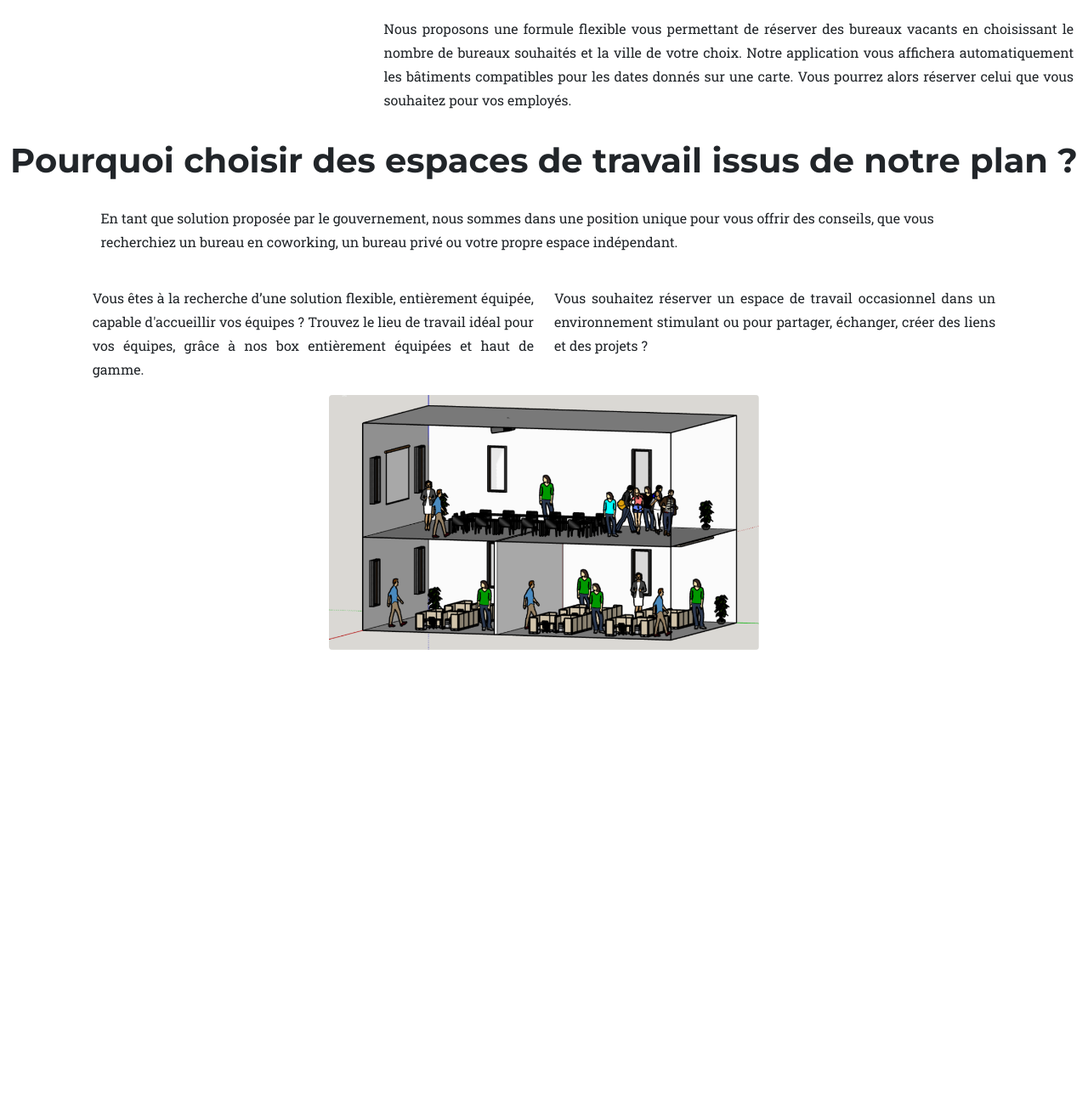
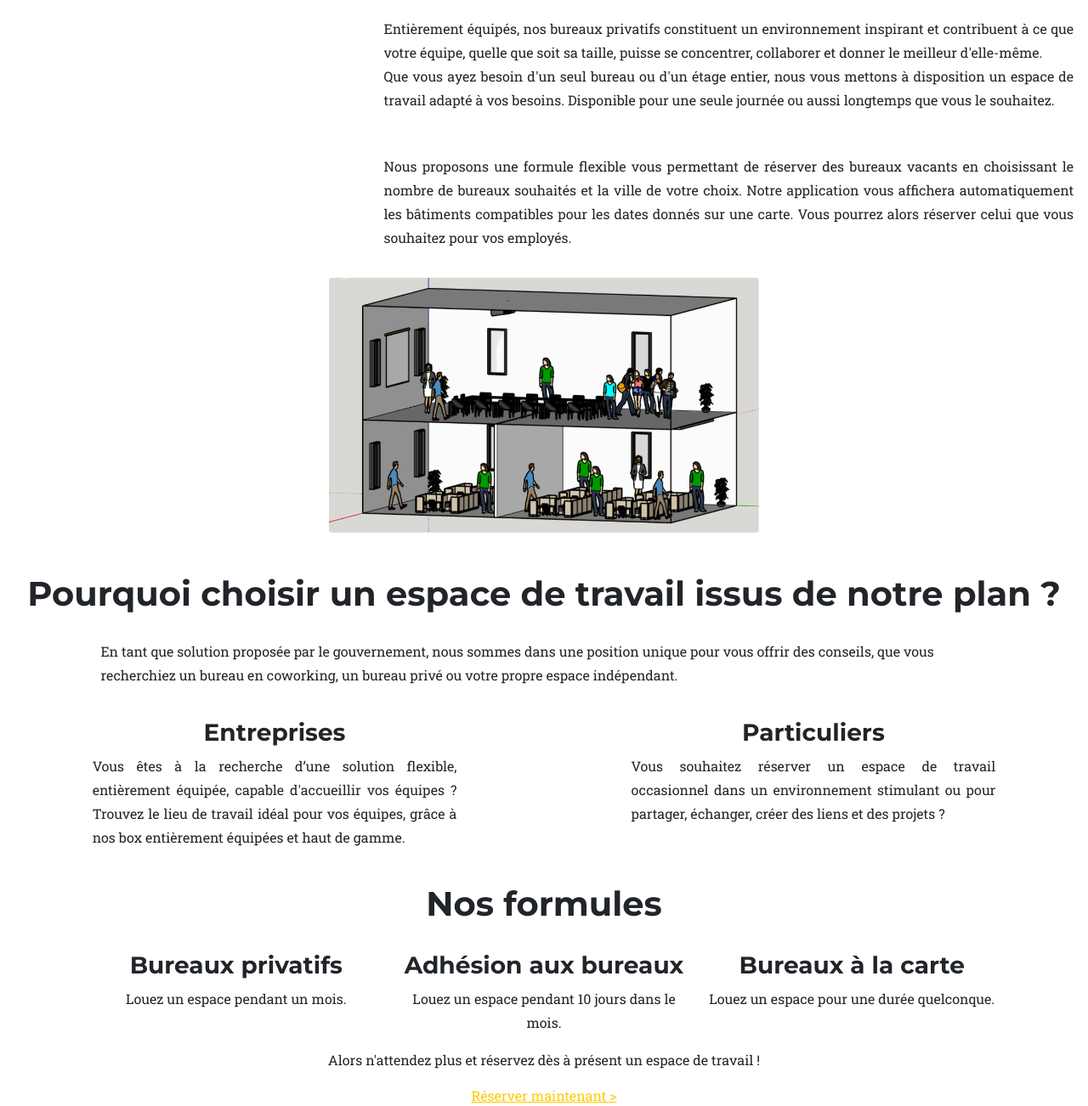
Before and after one commit to TanguyPLTC/intensive02-vitrine, a plain HTML site: page index.html in a window 1280 px wide. Shown: the part 1400-2702 px from the top of the page at 85% size. Before the commit the page ends 2165 px from the top, so only its background shows below. Drawn offline with nearby package versions, Linux system fonts and the light colour scheme.

Commit message:
Add some text in index page (marketing page)

```diff
--- a/index.html
+++ b/index.html
@@ -102,6 +102,13 @@
                     esthétisme et confort. Ainsi, vous pouvez travailler immédiatement.
                 </p>
                 <p class="headertext">
+                    Entièrement équipés, nos bureaux privatifs constituent un environnement inspirant et contribuent à ce que votre équipe,
+                    quelle que soit sa taille, puisse se concentrer, collaborer et donner le meilleur d'elle-même.
+                    </br>
+                    Que vous ayez besoin d'un seul bureau ou d'un étage entier, nous vous mettons à disposition un espace de travail adapté
+                    à vos besoins. Disponible pour une seule journée ou aussi longtemps que vous le souhaitez.
+                </p>
+                <p class="headertext">
                     Nous proposons une formule flexible vous permettant de réserver des bureaux vacants en choisissant le nombre de bureaux
                     souhaités
                     et la ville de votre choix. Notre application vous affichera automatiquement les bâtiments compatibles pour les dates
@@ -113,8 +120,15 @@
         </div>
     </div>
 
+    <div class="row" style="text-align: center;">
+        <div>
+            <img class="rounded" src="/assets/img/model3d.png" height="300" width="506" />
+        </div>
+    </div>
+    <br></br>
+
     <div class="row" style="text-align: center;" id="Site">
-        <h1>Pourquoi choisir des espaces de travail issus de notre plan ?</h1>
+        <h1>Pourquoi choisir un espace de travail issus de notre plan ?</h1>
     </div>
 
     <div class="row">
@@ -126,29 +140,72 @@
                     un bureau en coworking, un bureau privé ou votre propre espace indépendant.</p>
             </div>
             <div class="row" style="text-align: center;">
-                <div class="col-md-6">
+                <div class="col-md-5">
+                    <h3> Entreprises </h3>
                     <p class="justified">
                         Vous êtes à la recherche d’une solution flexible, entièrement équipée, capable d'accueillir vos équipes ? Trouvez le
                         lieu de travail idéal pour vos équipes, grâce à nos box entièrement équipées et haut de gamme.
                     </p>
                 </div>
-                <div class="col-md-6">
+                <div class="col-md-2">
+
+                </div>
+
+                <div class="col-md-5">
+                    <h3> Particuliers </h3>
                     <p class="justified">
                         Vous souhaitez réserver un espace de travail occasionnel dans un environnement stimulant ou pour partager,
                         échanger, créer des liens et des projets ?
                     </p>
                 </div>
             </div>
-            <div class="row" style="text-align: center;">
-                <div>
-                    <img class="rounded" src="/assets/img/model3d.png" height="300" width="506" />
-                </div>
-            </div>
-
-
         </div>
         <div class="col-md-1"></div>
     </div>
+    </br>
+
+    <div class="row" style="text-align: center;" id="Formules">
+
+        <h1> Nos formules </h1>
+    </div>
+    </br>
+    <div class="row">
+        <div class="col-md-1"></div>
+        <div class="col-md-10">
+
+            <div class="row" style="text-align: center;">
+
+                <div class="col-md-4">
+                    <h3> Bureaux privatifs </h3>
+                    <p>
+                        Louez un espace pendant un mois.
+                    </p>
+                </div>
+                <div class="col-md-4">
+                    <h3> Adhésion aux bureaux </h3>
+                    <p>
+                        Louez un espace pendant 10 jours dans le mois.
+                    </p>
+                </div>
+                <div class="col-md-4">
+                    <h3> Bureaux à la carte </h3>
+                    <p>
+                        Louez un espace pour une durée quelconque.
+                    </p>
+                </div>
+            </div>
+        </div>
+        <div class="col-md-1"></div>
+    </div>
+
+    <div class="row" style="text-align: center;">
+        <div class="col-md-1"></div>
+        <p> Alors n'attendez plus et réservez dès à présent un espace de travail !</p>
+    </br>
+    <a href="https://intensif02.ensicaen.fr/app/reservation"> Réserver maintenant > </a>
+    </div>
+
+
 
     <!--<div class="row" style="text-align: center;" id="Tech">
         <h1>Technologies</h1>
```
